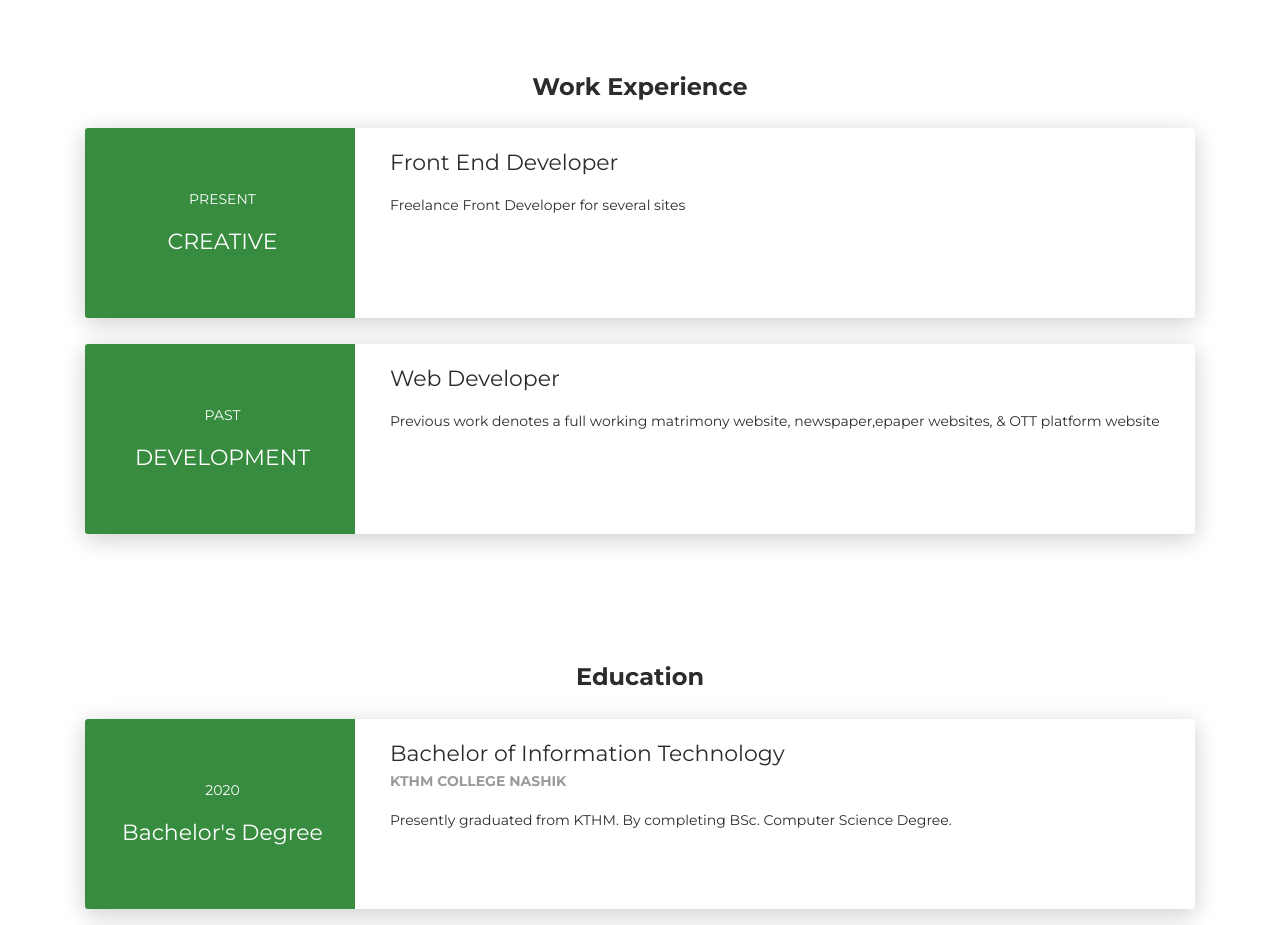
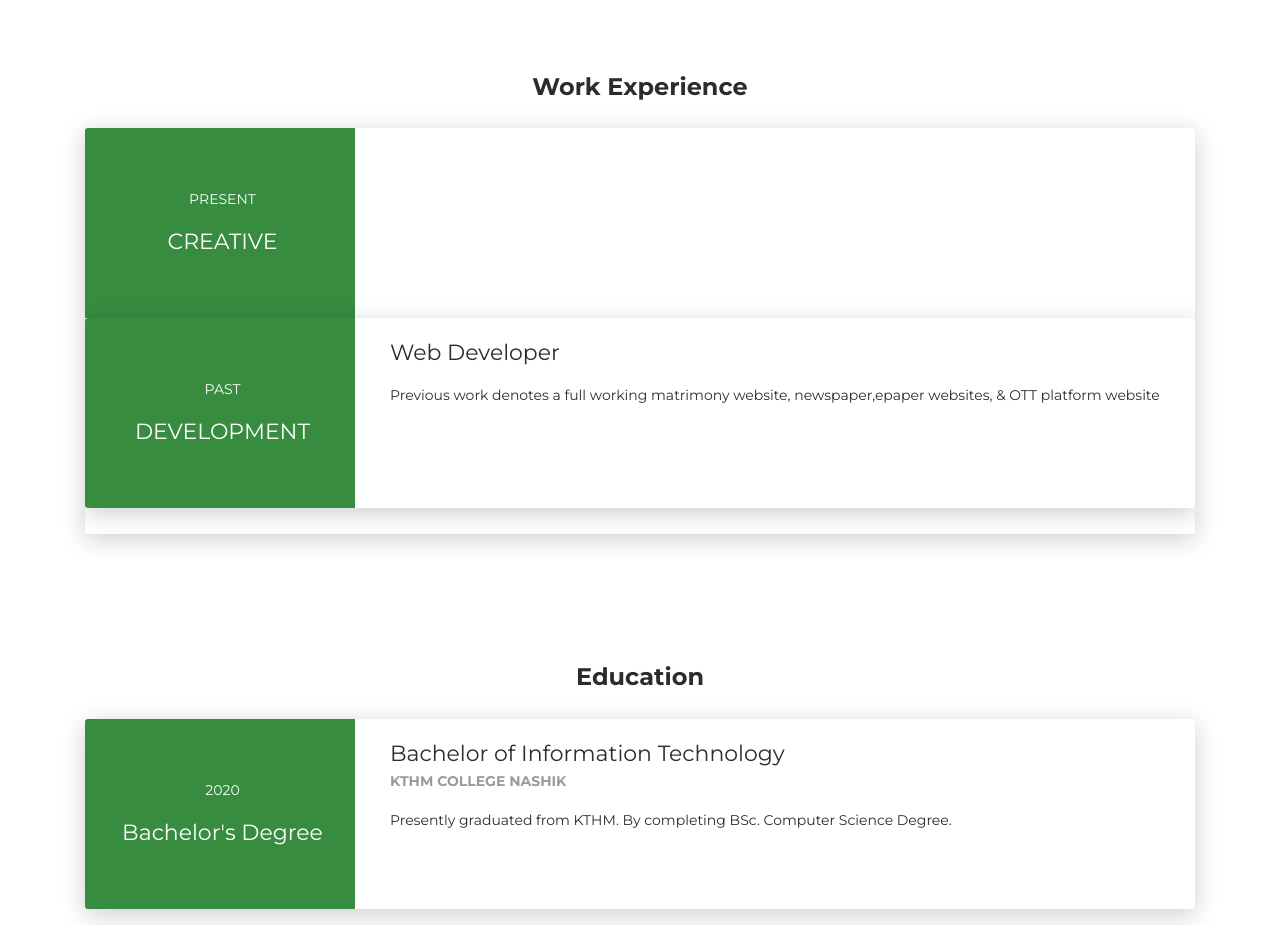
Before and after one commit to Kasey0998/resume, a plain HTML site: page index.html in a window 1280 px wide. Shown: the part 1400-2325 px from the top of the page. Drawn offline with Linux system fonts and the light colour scheme.

Commit message:
Update index.html

```diff
--- a/index.html
+++ b/index.html
@@ -295,13 +295,13 @@
             <div class="h5">Creative </div>
           </div>
         </div>
-        <div class="col-md-9" data-aos="fade-left" data-aos-offset="50" data-aos-duration="500">
+<!--         <div class="col-md-9" data-aos="fade-left" data-aos-offset="50" data-aos-duration="500">
           <div class="card-body">
             <div class="h5">Front End Developer</div>
             <p>Freelance Front Developer for several sites</p>
           </div>
         </div>
-      </div>
+      </div> -->
     </div>
     <div class="card">
       <div class="row">
```
